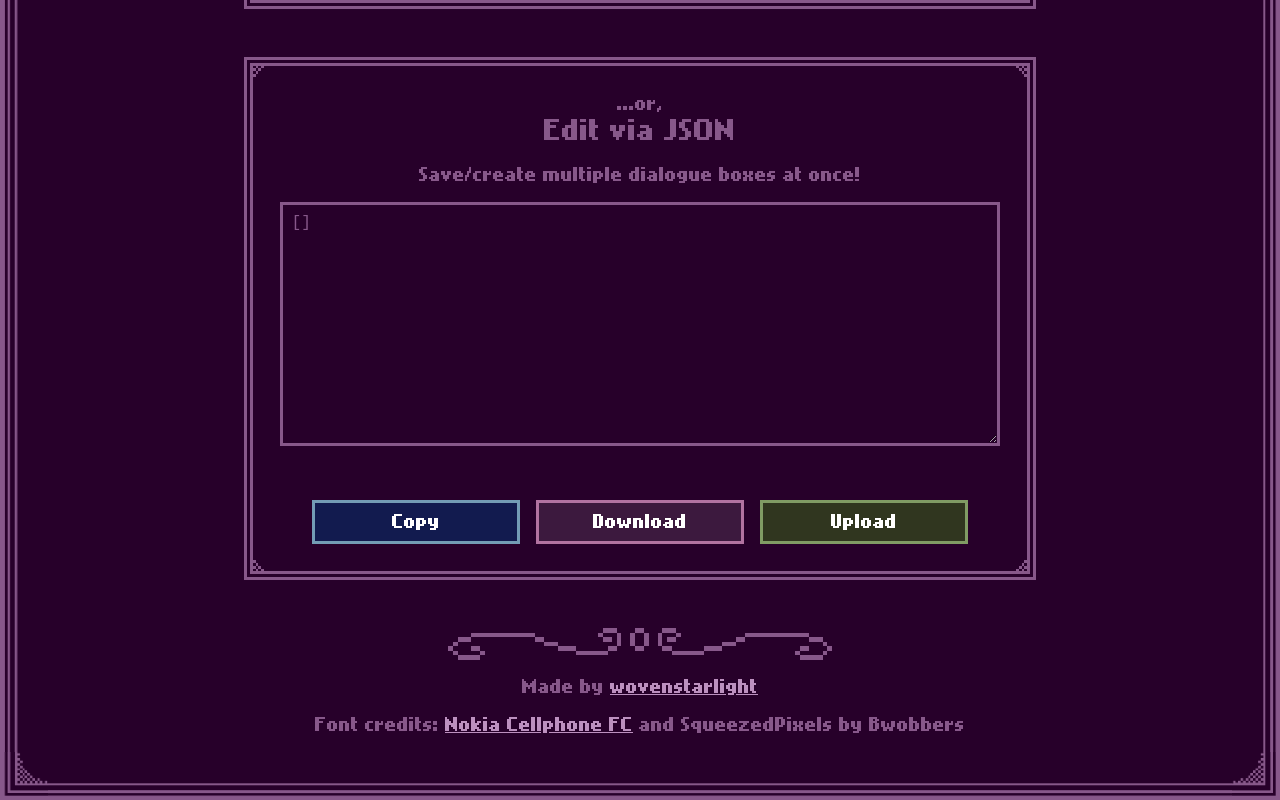
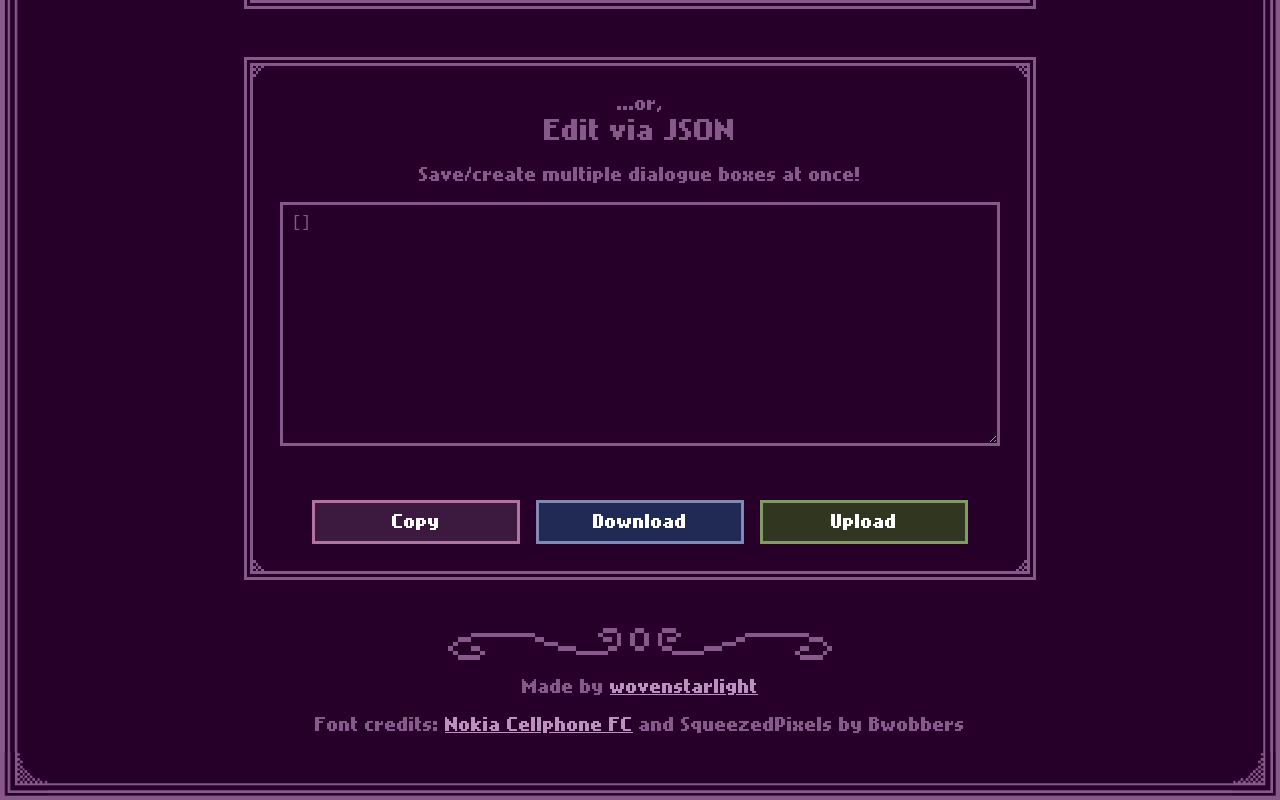
Before and after one commit to wovenstarlight/beebo-dialogue, a React (Create React App) app: page / in a window 1280 px wide. Shown: the part 847-1647 px from the top of the page. Built offline with nearby package versions, Linux system fonts and the light colour scheme.

Commit message:
Change button colors

```diff
--- a/src/styles/JSONForm.css
+++ b/src/styles/JSONForm.css
@@ -49,12 +49,12 @@
 	}
 }
 #copyjson {
-	--text: var(--text-marigold);
-	--bg: var(--bg-marigold);
+	--text: var(--text-nadia);
+	--bg: var(--bg-nadia);
 }
 #downloadjson {
-	--text: var(--text-nadia);
-	--bg: var(--bg-nadia);
+	--text: var(--text-owen);
+	--bg: var(--bg-owen);
 }
 #uploadlabel {
 	--text: var(--text-simon);
--- a/src/styles/TextBox.css
+++ b/src/styles/TextBox.css
@@ -33,9 +33,9 @@
 			}
 
 			&[disabled] {
-				--text: var(--text-marigold);
-				--bg: var(--bg-marigold);
-				opacity: 0.25;
+				--text: var(--text-nina);
+				--bg: var(--bg-nina);
+				color: #fff8;
 				cursor: not-allowed;
 			}
 		}
@@ -54,13 +54,13 @@
 		grid-row: 2;
 	}
 	.move {
-		--text: var(--text-nina);
-		--bg: var(--bg-nina);
+		--text: var(--text-marigold);
+		--bg: var(--bg-marigold);
 		grid-column: 2;
 	}
 
 	&:not(:hover, :focus-within) .buttons {
-		display: none;
+		opacity: 0;
 	}
 }
 
```
